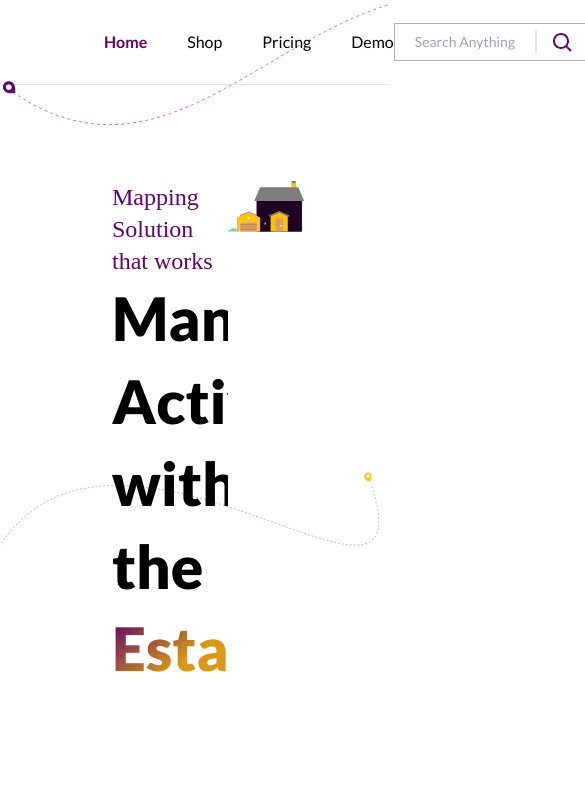
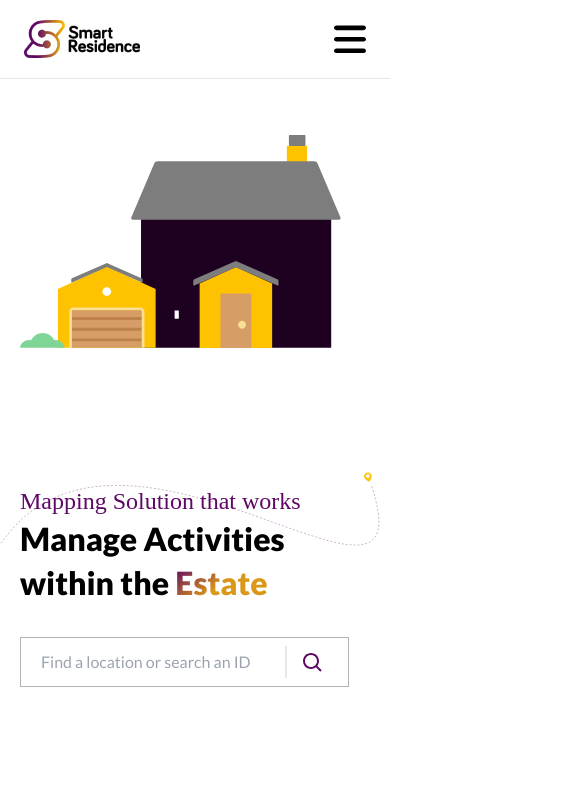
Before and after one commit to CodeKing12/Smart-Residences, a website: page sources/index.html in a window 390 px wide. Shown: the top 793 px of the page, 585 px wide, since content can reach past the window. Drawn offline with nearby package versions, Linux system fonts and the light colour scheme; a web font is replaced by a local one.

Commit message:
I am making the hero section responsive.

```diff
--- a/sources/index.html
+++ b/sources/index.html
@@ -42,59 +42,79 @@
             color: #fff
         }
     </style>
+
+    <script>
+
+    </script>
 </head>
 <body class="font-lato">
     <header class="">
-        <img class="absolute top-0 right-0 z-[200]" src="images/bg-lines-1.svg">
+        <img class="absolute hidden md:block md:top-0 md:right-0 -top-[80px] -right-[200px] z-[200]" src="images/bg-lines-1.svg">
         <img class="absolute mt-[390px] z-[200]" src="images/bg-lines-2.svg">
-        <nav>
-            <div class="flex justify-between px-16 lg:20 xl:px-28 pt-5 pb-5 border-b-[1.7px] border-opacity-50 items-center">
-                <div class="logo">
-                  <img src="images/logo.png">
+        <nav class="z-[300]">
+            <div class="flex justify-between px-6 xs:px-16 lg:px-20 xl:px-28 pt-5 pb-5 border-b-[1.7px] border-opacity-50 items-center">
+                <div class="logo z-[300]">
+                  <img class="z-[300]" src="images/logo.png">
                 </div>
 
-                <div class="flex ml-10">
-                  <h4 class="font-lato mr-10 font-semibold text-purple"><a href="#"> Home </a></h4>
-                  <h4 class="font-lato mr-10 font-medium"><a href="#"> Shop </a></h4>
-                  <h4 class="font-lato mr-10 font-medium">Pricing</h4>
-                  <h4 class="font-lato font-medium"><a href="#"> Demo </a></h4>
+                <div class="lg:flex ml-6 hidden">
+                  <h4 class="font-lato lg:mr-6 xl:mr-10 font-semibold text-purple z-[300]"><a href="#"> Home </a></h4>
+                  <h4 class="font-lato lg:mr-6 xl:mr-10 font-medium z-[300]"><a href="#"> Shop </a></h4>
+                  <h4 class="font-lato lg:mr-6 xl:mr-10 font-medium z-[300]">Pricing</h4>
+                  <h4 class="font-lato font-medium z-[300]"><a href="#"> Demo </a></h4>
                 </div>
 
-                <div class="flex items-center">
-                  <input class="w-56 font-lato px-5 text-sm py-2 border border-black border-opacity-30 focus-visible:outline-0 focus-visible:border-2 focus-visible:border-purple" type="text" placeholder="Search Anything" />
+                <div class="items-center lg:flex hidden">
+                  <input class="w-56 font-lato px-5 text-sm py-2 border border-black border-opacity-30 focus-visible:outline-0 focus-visible:border-2 focus-visible:border-purple z-[300]" type="text" placeholder="Search Anything" />
                   <span class="relative border border-opacity-40 w-px right-16 h-6"></span>
-                  <img class="relative right-12" src="images/search.svg">
+                  <img class="relative z-[300] right-12" src="images/search.svg">
                 </div>
 
-                <button class="px-14 py-[10px] bg-black font-normal text-white">
+                <button class="z-[300] px-14 py-[10px] bg-black font-normal text-white lg:flex hidden">
                     Login
                 </button>
+
+                <svg class="hamburger z-[500] flex lg:hidden w-8" onclick="openMenu()" xmlns="http://www.w3.org/2000/svg" viewBox="0 0 448 512"><path d="M0 96C0 78.33 14.33 64 32 64H416C433.7 64 448 78.33 448 96C448 113.7 433.7 128 416 128H32C14.33 128 0 113.7 0 96zM0 256C0 238.3 14.33 224 32 224H416C433.7 224 448 238.3 448 256C448 273.7 433.7 288 416 288H32C14.33 288 0 273.7 0 256zM416 448H32C14.33 448 0 433.7 0 416C0 398.3 14.33 384 32 384H416C433.7 384 448 398.3 448 416C448 433.7 433.7 448 416 448z"/></svg>
+                <!-- <svg class="flex lg:hidden" id="svg" xmlns="http://www.w3.org/2000/svg" xmlns:xlink="http://www.w3.org/1999/xlink" width="30" height="30" viewBox="0, 0, 400,400"><g id="svgg"><path id="path0" d="M30.630 19.942 C -6.899 28.091,-10.949 80.228,24.824 94.678 L 29.297 96.484 200.000 96.484 L 370.703 96.484 375.176 94.678 C 411.166 80.140,406.859 27.928,369.008 19.908 C 361.258 18.266,38.199 18.298,30.630 19.942 M28.516 162.416 C -10.107 173.677,-9.421 227.757,29.472 237.835 C 36.694 239.706,363.306 239.706,370.528 237.835 C 409.869 227.640,409.869 172.360,370.528 162.165 C 362.855 160.177,35.371 160.417,28.516 162.416 M26.384 304.953 C -11.082 317.748,-7.763 371.881,30.992 380.092 C 39.006 381.790,360.994 381.790,369.008 380.092 C 406.859 372.072,411.166 319.860,375.176 305.322 L 370.703 303.516 201.172 303.337 L 31.641 303.158 26.384 304.953 " stroke="none" fill="#000000" fill-rule="evenodd"></path></g></svg> -->
+                <!-- <img onclick="openmenu" class="w-10 " src="images/hamburger.png"> -->
               </div>
         </nav>
 
-        <div class="py-24 pl-28 pr-20 flex justify-between slick-slider">
-            <div class="!flex justify-between">
-                <div class="w-7/12">
+        <div id="menu" class="bg-white menu z-[999] w-full h-0 fixed left-0 top-0 overflow-hidden transition-all duration-500">
+
+            <a href="javascript:void(0)" class="absolute top-5 right-11 text-4xl" onclick="closeMenu()">&times;</a>
+
+            <ul>
+                <li>Home</li>
+                <li>Shop</li>
+                <li>Pricing</li>
+                <li>Demo</li>
+            </ul>
+        </div>
+
+        <div class="py-14 xs:py-20 md:py-24 px-5 xs:pl-14 xs:pr-12 sm:pl-16 sm:pr-14 lg:pl-20 lg:pr-16 xl:pl-28 xl:pr-20 flex justify-between slick-slider">
+            <div class="!flex justify-between flex-col sm:flex-row">
+                <div class="w-full sm:w-7/12">
                     <div class="flex header-slick">
                         <div class="">
                             <h4 class="text-2xl font-rancho font-medium text-purple">Mapping Solution that works</h4>
-                            <h2 class="text-6xl font-lato leading-snug font-extrabold">Tag Your <span class="text-brand-gradient">Residence</span><br> in its Place</h2>
+                            <h2 class="text-[32px] sm:text-[42px] md:text-[47px] lg:text-6xl font-lato leading-snug font-extrabold">Tag Your <span class="text-brand-gradient">Residence</span><br class=""> in its Place</h2>
                         </div>
                         <div>
                             <h4 class="text-2xl font-rancho font-medium text-purple">Mapping Solution that works</h4>
-                            <h2 class="text-6xl font-lato leading-snug font-extrabold">Manage Activities <br> within the <span class="text-brand-gradient">Estate</span></h2>
+                            <h2 class="text-[32px] sm:text-[42px] md:text-[47px] lg:text-6l font-lato leading-snug font-extrabold">Manage Activities <br> within the <span class="text-brand-gradient">Estate</span></h2>
                         </div>
                         <div>
                             <h4 class="text-2xl font-rancho font-medium text-purple">Mapping Solution that works</h4>
-                            <h2 class="text-6xl font-lato leading-snug font-extrabold">Pay <span class="text-brand-gradient">Utility Bills</span><br> within your Wallet</h2>
+                            <h2 class="text-[32px] sm:text-[42px] md:text-[47px] lg:text-6l font-lato leading-snug font-extrabold">Pay <span class="text-brand-gradient">Utility Bills</span><br> within your Wallet</h2>
                         </div>
                     </div>
-                    <div class="flex items-center mt-6">
+                    <div class="flex items-center mt-8">
                         <input class="z-[300] w-full font-lato px-5 text-base py-3 border border-black border-opacity-30 focus-visible:outline-0 focus-visible:border-2 focus-visible:border-purple" required type="text" placeholder="Find a location or search an ID">
                         <span class="z-[300] relative border border-opacity-40 w-px right-16 h-8"></span>
                         <img class="z-[300] relative right-12" src="images/search.svg">
                     </div>
-                    <div class="flex mt-20 items-center">
+                    <div class="flex flex-col md:flex-row mt-28 lg:mt-20 items-center">
                         <button class="z-[300] flex text-white font-semibold items-center border-2 border-purple bg-purple hover:bg-white hover:text-purple group pl-12 pr-6 py-5 transition-colors hover:transition-colors duration-400 hover:duration-400">
                             Explore Us
                             <img class="ml-5 group-hover:hidden" src="images/right-arrow.svg">
@@ -116,7 +136,7 @@
                         <img class="ml-7" src="images/linkedin.svg">
                     </div>
                 </div>
-                <div class="w-5/12 image-slider">
+                <div class="w-full sm:w-5/12 image-slider order-first sm:order-last">
                     <img src="images/header-gif-1.gif">
                     <img src="images/header-img-2.svg">
                     <img src="images/header-gif-2.gif">
@@ -136,7 +156,7 @@
             </div>
         </div>
 
-        <div class="flex mt-1">
+        <div class="flex flex-col lg:flex-row mt-1">
             <div class="bg-white p-12 rounded-xl shadow-[0_4px_34px_rgba(255,255,255,0.3)] text-black">
                 <h5 class="text-lg font-bold flex mb-5">
                     Complete Control
@@ -166,7 +186,7 @@
         <h3 class="px-24 text-5xl text-center font-lato font-extrabold mb-6">Smart Residence <span class="text-purple">Features</span></h3>
         <p class="px-24 font-lato w-10/12 text-center font-light text-lg leading-8 mx-auto">Lorem ipsum dolor sit amet, consectetur adipiscing elit. Facilisis ac ligula nullam eget id euismod neque etiam nisl. Id nulla sed elementum adipiscing sit turpis nam. Egestas pellentesque phasellus enim purus, praesent est elit enim. Pharetra at non dui nec. Sed sit etiam ac dignissim ut.</p>
 
-        <div class="flex items-baseline mt-16 px-20">
+        <div class="flex flex-col md:flex-row items-baseline mt-16 px-20">
             <div class="flex flex-col justify-center items-center w-1/3">
                 <!-- <img class="w-[170px] mb-4" src="images/section-3-gif-1.gif"> -->
                 <img class="w-[170px] mb-4" src="images/section-3-img-1.svg">
@@ -203,7 +223,7 @@
             <div class="w-6/12 ml-auto">
                 <p class="text-xl font-light leading-8">Our support team will get assistance from AI-powered suggestions, making it quicker than ever to handle support requests. Our support team will get assistance from AI-powered suggestions.</p>
                 <p class="font-lato font-semibold my-10 text-[19px]">Available for download</p>
-                <div class="flex">
+                <div class="flex flex-col md:flex-row">
                     <button class="flex items-center mr-12 border-white border rounded-md py-2 px-5 pr-16 hover:bg-white hover:border-purple hover:font-bold hover:text-purple group transition-all hover:transition-all duration-[400] hover:duration-[400]">
                         <img class="mr-5 group-hover:hidden" src="images/app-store.svg" />
                         <img class="mr-5 hidden group-hover:inline" src="images/app-store-purple.svg" />
@@ -238,10 +258,10 @@
     <section class="px-24 py-20">
         <h3 class="mb-7 font-extrabold text-4xl font-lato">Billboards At <span class="text-purple">Smart Residence</span> Shop</h3>
         <div class="mb-[60px] border border-purple flex px-10 py-6 justify-center">
-            <img class="mr-2" src="images/sign-posts.png">
+            <!-- <img class="mr-2" src="images/sign-posts.png">
             <img class="mr-2" src="images/address-2.png">
             <img class="mr-2" src="images/address-1.png">
-            <img class="w-1/5" src="images/billboard-2.png">
+            <img class="w-1/5" src="images/billboard-2.png"> -->
         </div>
         <button class="flex text-white font-semibold items-center border-2 border-purple bg-purple hover:bg-white hover:font-bold hover:text-purple group px-12 py-3 transition-colors hover:transition-colors duration-400 hover:duration-400">
             Shop Now
@@ -256,7 +276,7 @@
                 <input class="w-4/12 font-lato pl-14 peer px-5 text-base py-[14px] border border-white focus-visible:outline-0 focus-visible:border-2 focus-visible:border-purple bg-transparent" type="text" placeholder="Type in your email address">
                 <button class="flex text-base peer-focus-visible:border-purple text-white font-semibold items-center border border-l-0 border-white bg-purple hover:bg-white hover:font-extrabold hover:text-purple px-12 py-3 transition-colors hover:transition-colors duration-400 hover:duration-400">Subscribe</button>
             </form>
-            <div class="border-y border-y-white mx-24 py-9 flex justify-between px-4">
+            <div class="border-y border-y-white mx-24 py-9 flex justify-between flex-col md:flex-row px-4">
                 <div class="max-w-[33%] mr-5">
                     <img class="mb-6" src="images/logo-round.svg">
                     <p class="mb-10 font-lato font-light text-lg tracking-wider leading-relaxed">Smart Residence is changing the way estate and street owners and street owners interact with their community and fulfill their duties with the least stress.</p>
--- a/sources/js/index.js
+++ b/sources/js/index.js
@@ -26,9 +26,13 @@ $(document).ready(function() {
         asNavFor: '.header-slick',
     })
 
-    // $(".owl-header").owlCarousel({
-    //     items: 1,
-    //     animateOut: 'fadeOut',
-    //     loop: true,
-    // })
-})
+
+});
+
+function openMenu() {
+    document.getElementById("menu").style.height = "100%";
+}
+
+function closeMenu() {
+    document.getElementById("menu").style.height = "0";
+}
--- a/tailwind.config.js
+++ b/tailwind.config.js
@@ -1,3 +1,5 @@
+const defaultTheme = require('tailwindcss/defaultTheme');
+
 module.exports = {
   content: ["./sources/**/*.{html,js}"],
   theme: {
@@ -10,6 +12,10 @@ module.exports = {
         'purple': '#5F0766',
         'orange': '#FFC200',
       },
+      screens: {
+        'xs': '520px',
+        ...defaultTheme.screens,
+      }
     },
   },
   plugins: [],
```
Also changed, not shown: sources/css/styles.css, sources/images/hamburger.png (added).
